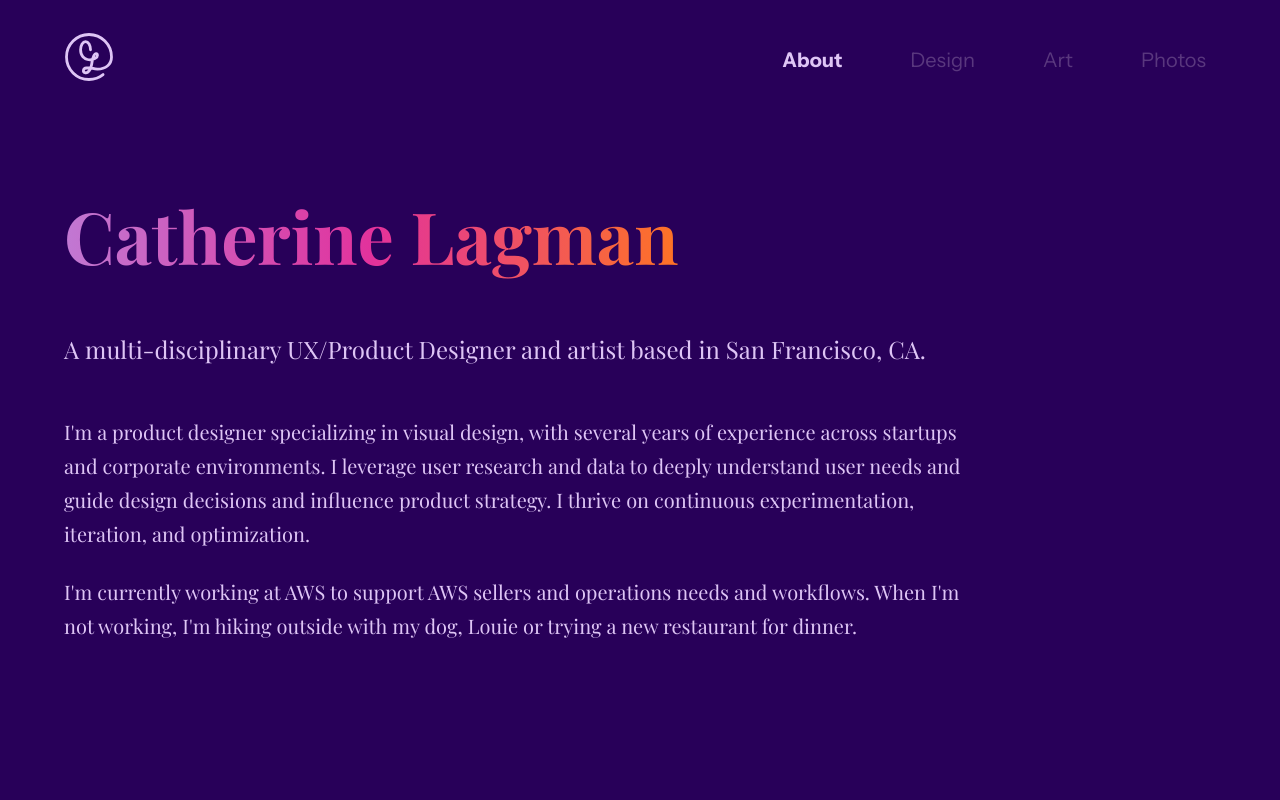
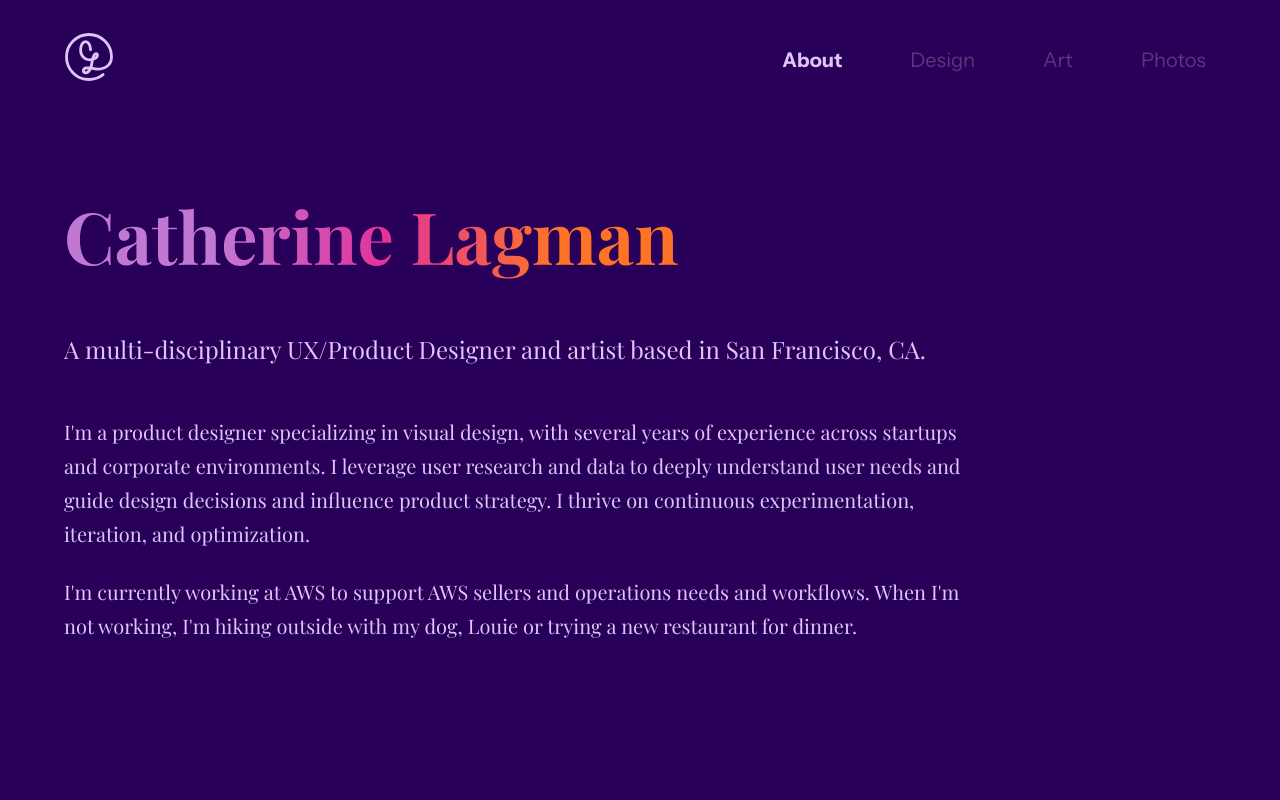
Before and after one commit to catlagman/portfolio, a Next.js app: page / in a window 1280 px wide. Shown: the top 800 px of the page. Built offline with nearby package versions, Linux system fonts and the light colour scheme.

Commit message:
Adjust gradient stops to match design

```diff
--- a/app/page.module.css
+++ b/app/page.module.css
@@ -70,7 +70,7 @@
   margin-bottom: 1.5rem;
   padding-bottom: 0.3em;
   overflow: visible;
-  background: linear-gradient(90deg, #C178D3 0%, #E2329C 50%, #FE7325 100%);
+  background: linear-gradient(90deg, #C178D3 0%, #C178D3 25%, #E2329C 52%, #FE7325 80%, #FE7325 100%);
   -webkit-background-clip: text;
   -webkit-text-fill-color: transparent;
   background-clip: text;
```
